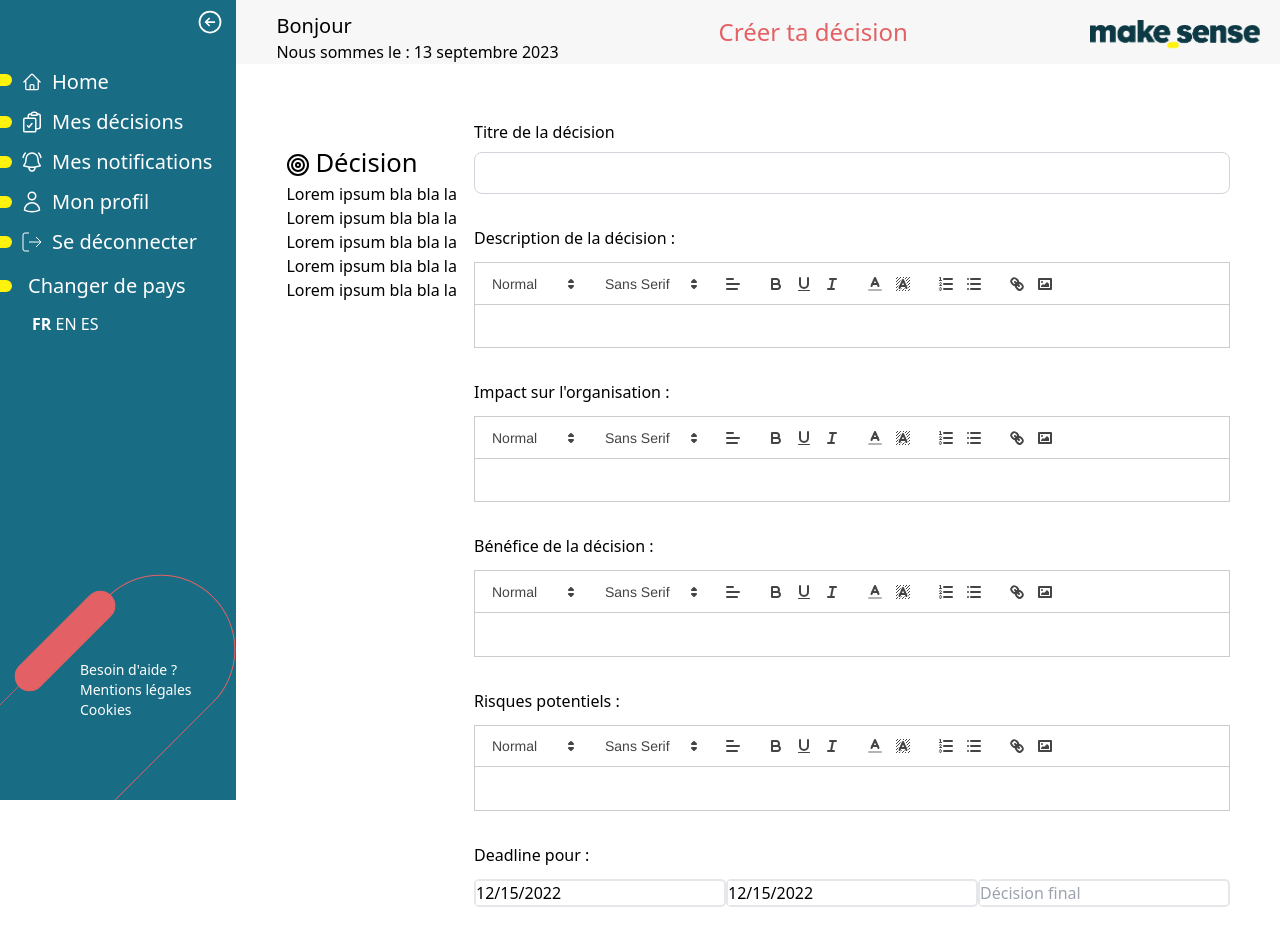
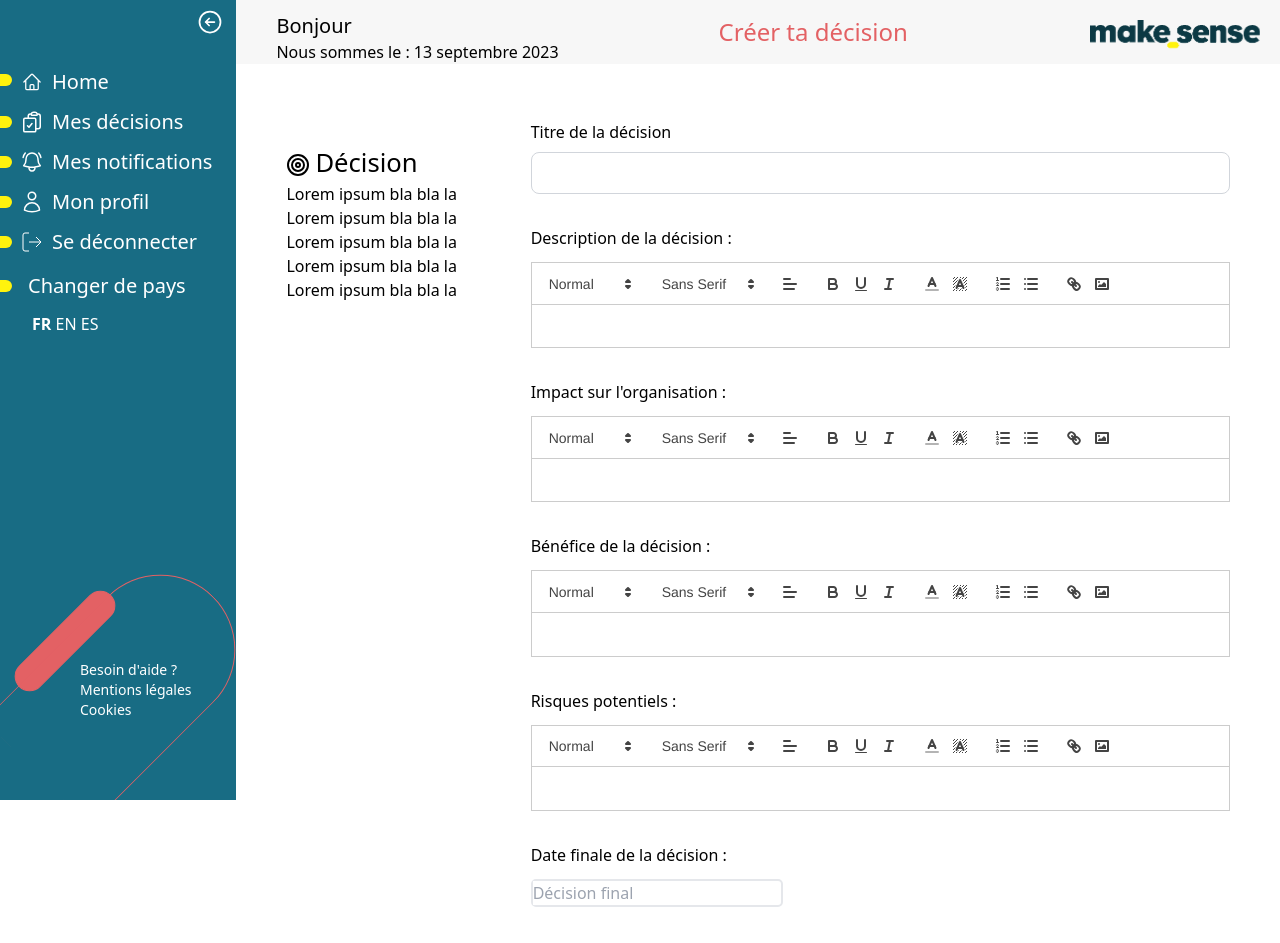
Before and after one commit to WildCodeSchool/P3_MakeSense_Lyon_React_Sept_2022, a React (Vite) app in the folder frontend/: page /create-decision in a window 1280 px wide. Shown: the top 943 px of the page. Built offline with nearby package versions, Linux system fonts and the light colour scheme.

Commit message:
maj database

```diff
--- a/frontend/src/pages/user/CreateDecision.jsx
+++ b/frontend/src/pages/user/CreateDecision.jsx
@@ -11,10 +11,7 @@ import "react-quill/dist/quill.bubble.css";
 import { useCurrentUserContext } from "../../context/UserContext";
 
 export default function CreateDecision() {
-  const [startDateConflictOfDecision, setStartDateConflictOfDecision] =
-    useState(new Date());
   const [startDateFinalOfDecision, setStartDateFinalOfDecision] = useState();
-  const [startDateOfDecision, setStartDateOfDecision] = useState(new Date());
   const [valueBeneficeOfDecision, setValueBeneficeOfDecision] = useState("");
   const [valueImpactOfDecision, setValueImpactOfDecision] = useState("");
   const [valueDecision, setValueDecision] = useState();
@@ -129,25 +126,8 @@ export default function CreateDecision() {
               onChange={(e) => setValueRiskOfDecision(e.target.value)}
               modules={modules}
             />
-            <h2 className="mt-8 mb-3">Deadline pour :</h2>
+            <h2 className="mt-8 mb-3">Date finale de la décision :</h2>
             <div className="flex items-center max-xl:flex-col xl:justify-between max-xl:gap-y-8">
-              <div className="containerDate">
-                <DatePicker
-                  selected={startDateOfDecision}
-                  value={startDateOfDecision}
-                  onChange={(e) => setStartDateOfDecision(e.target.value)}
-                  disabledKeyboardNavigation
-                  placeholderText="Donner son avis"
-                />
-              </div>
-              <div className="containerDate">
-                <DatePicker
-                  selected={startDateConflictOfDecision}
-                  onChange={(date) => setStartDateConflictOfDecision(date)}
-                  disabledKeyboardNavigation
-                  placeholderText="Rentrer en conflit"
-                />
-              </div>
               <div className="containerDate">
                 <DatePicker
                   selected={startDateFinalOfDecision}
```
Also changed, not shown: frontend/src/pages/user/Decisions.jsx (+7 -9 lines), 2 other files (tests, documents, lock files or other folders).
